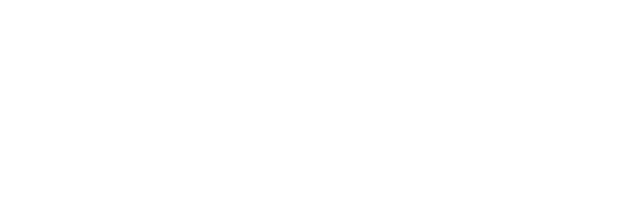
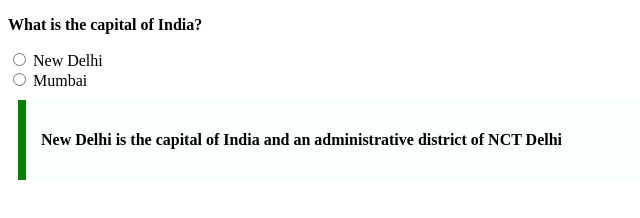
Before and after one commit to acciojob/trivia-Ajmal777, a website: page main.html in a window 1280 px wide. Shown: the whole page, without its empty margins (0-640 px from the left). Drawn offline with Linux system fonts and the light colour scheme.

Commit message:
created a submission

```diff
--- a/main.html
+++ b/main.html
@@ -7,7 +7,17 @@
 </head>
 
 <body>
-	<!-- the entire body must be written by student -->
+	<p><b>What is the capital of India?</b></p>
+	<div class="radio">
+		<input type="radio" id="newDelhi" name="capital">
+		<label for="newDelhi">New Delhi</label>
+		<br>
+		<input type="radio" id="mumbai" name="capital">
+		<label for="mumbai">Mumbai</label>
+	</div>
+	<blockquote cite="https://en.wikipedia.org/wiki/New_Delhi">
+		<p>New Delhi is the capital of India and an administrative district of NCT Delhi</p>
+	</blockquote>
     <script type="text/javascript" src="./script.js">
 </script>
 
--- a/styles.css
+++ b/styles.css
@@ -1,2 +1,9 @@
-
+blockquote{
+	max-width: 600px;
+	margin: 10px;
+	padding: 15px;
+	border-left: 8px solid green;
+	background-color: #f8fffe;
+	font-weight: bold;
+}
 /* Your CSS Code here. */
```
